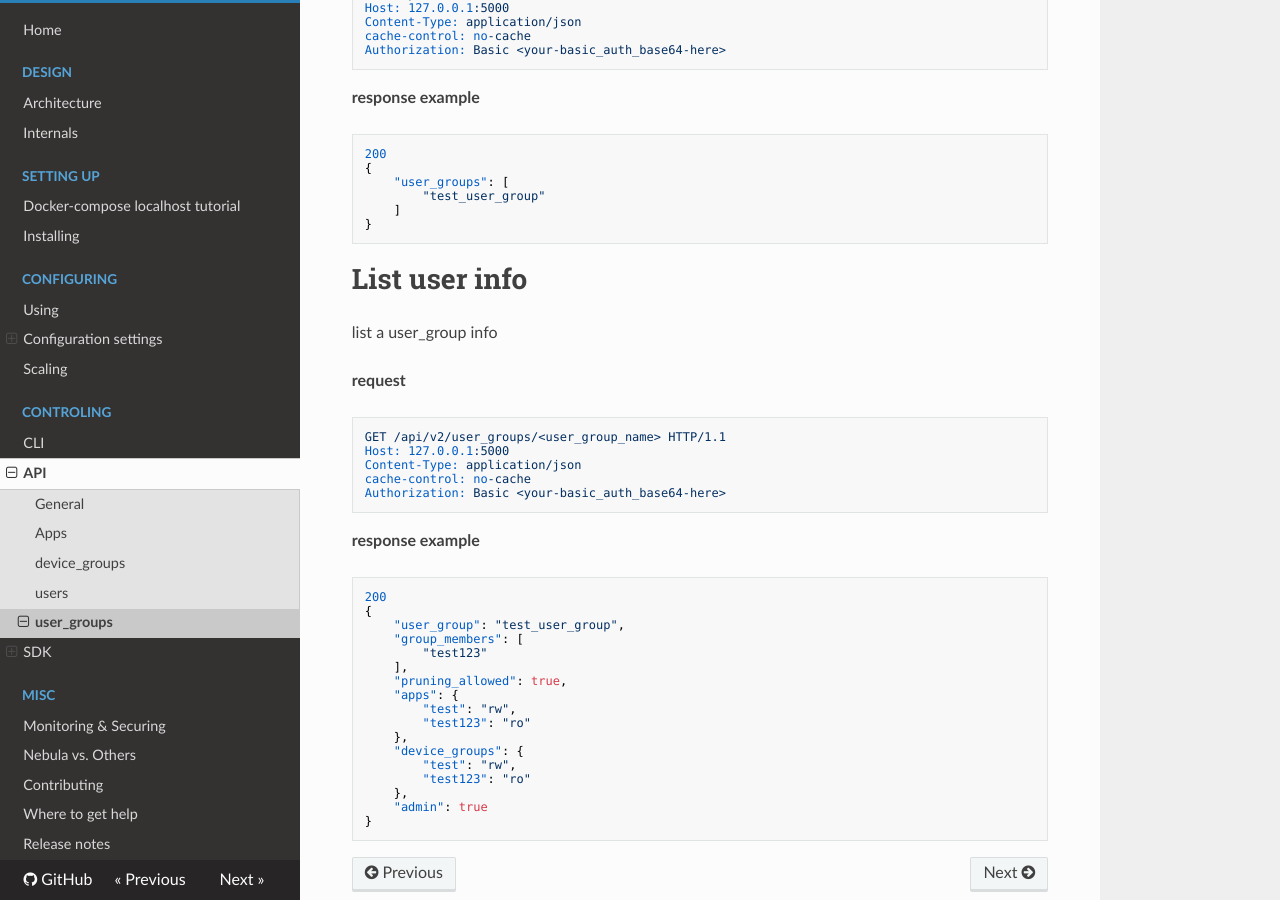
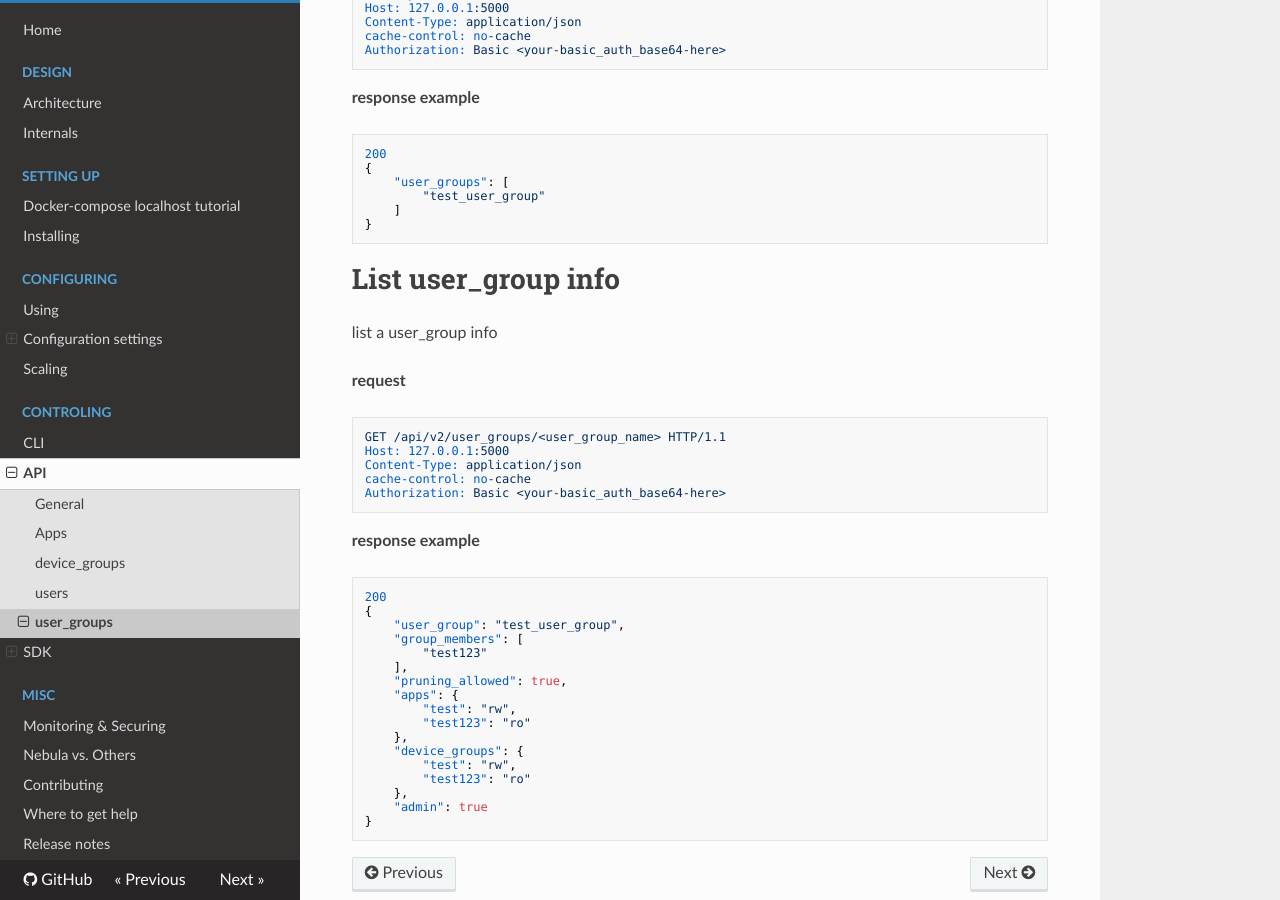
Before and after one commit to nebula-orchestrator/docs, an MkDocs documentation site: the page built from docs/api/user_groups.md, in a window 1280 px wide and 900 px high, scrolled down 2511 px. Built offline with MkDocs 1.6.1, drawn with Linux system fonts in a browser that asks for light colours; nearby versions of some CDN libraries; old or Windows-style settings are respelled for this version of MkDocs.

````diff
--- a/docs/api/user_groups.md
+++ b/docs/api/user_groups.md
@@ -154,7 +154,7 @@
 }
 ```
 
-# List user info
+# List user_group info
 list a user_group info
 
  **request**
````
